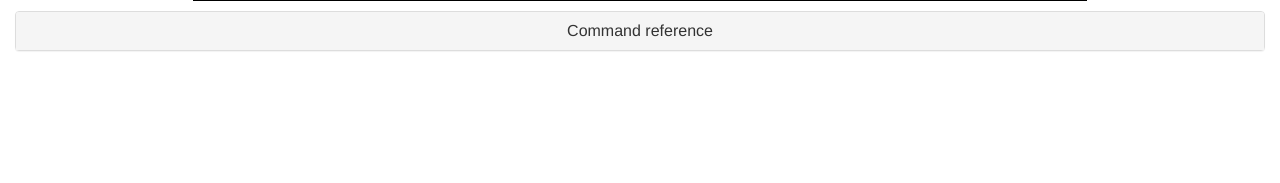
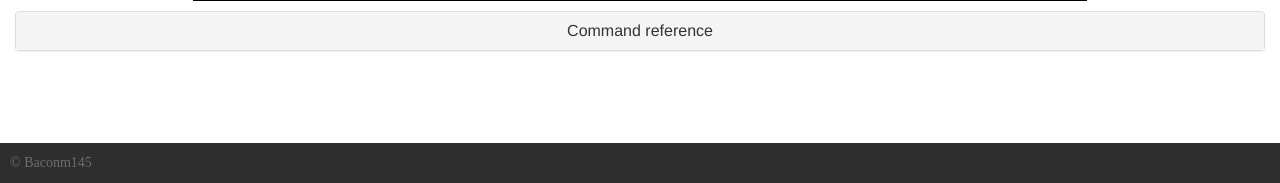
Before and after one commit to Baconm145/raspberrypi_web_page, a PHP site: page /0/schedule.php in a window 1280 px wide. Shown: the part 617-800 px from the top of the page. Run offline with PHP 8.4, Linux system fonts and the light colour scheme; data that the repository does not hold is empty; some libraries are stand-ins or nearby versions; some web fonts are replaced.

Commit message:
added some design

```diff
--- a/index.php
+++ b/index.php
@@ -283,7 +283,7 @@
 		position: fixed;
 		left: 0; bottom: 0;
 		padding: 10px;
-		background: #1C1C1C;
+		background: #2E2E2E;
 		color: #6E6E6E;
 		width: 100%;
 		}
--- a/schedule.php
+++ b/schedule.php
@@ -829,3 +829,44 @@ function cmdHelp() {
       mainCLI();
    }
 ?>
+
+<html>
+   <head>
+	<style type="text/css">
+		#footer {
+		position: fixed;
+		left: 0; bottom: 0;
+		padding: 10px;
+		background: #2E2E2E;
+		color: #6E6E6E;
+		width: 100%;
+		}
+
+	@font-face {
+		font-family:'Glyphicons Halflings';
+		src:url('../fonts/glyphicons-halflings-regular.eot');
+		src:url('../fonts/glyphicons-halflings-regular.eot?#iefix')
+		format('embedded-opentype'), url('../fonts/glyphicons-halflings-regular.woff')
+		format('woff'),	url('../fonts/glyphicons-halflings-regular.ttf')
+		format('truetype'), url('../fonts/glyphicons-halflings-regular.svg#glyphicons_halflingsregular')
+		format('svg')
+	}
+	div.foot {
+		font-family: Glyphicons Halflings;
+	}
+	</style>
+      <meta name="viewport" content="width=550, initial-scale=1">
+      <title><?php echo CAM_STRING; ?></title>
+      <link rel="stylesheet" href="css/style_minified.css" />
+      <link rel="stylesheet" href="<?php echo getStyle(); ?>" />
+      <script src="js/style_minified.js"></script>
+      <script src="js/script.js"></script>
+      <script src="js/pipan.js"></script>
+	  <script src="js/control.js"></script>
+   </head>
+   <body onload="setTimeout('init(<?php echo "$mjpegmode, $video_fps, $divider" ?>);', 100);">
+	<div class="foot" id="footer">
+		&copy; Baconm145
+	</div>
+   </body>
+</html>
```
Also changed, not shown: preview.php (+26 -0 lines).
